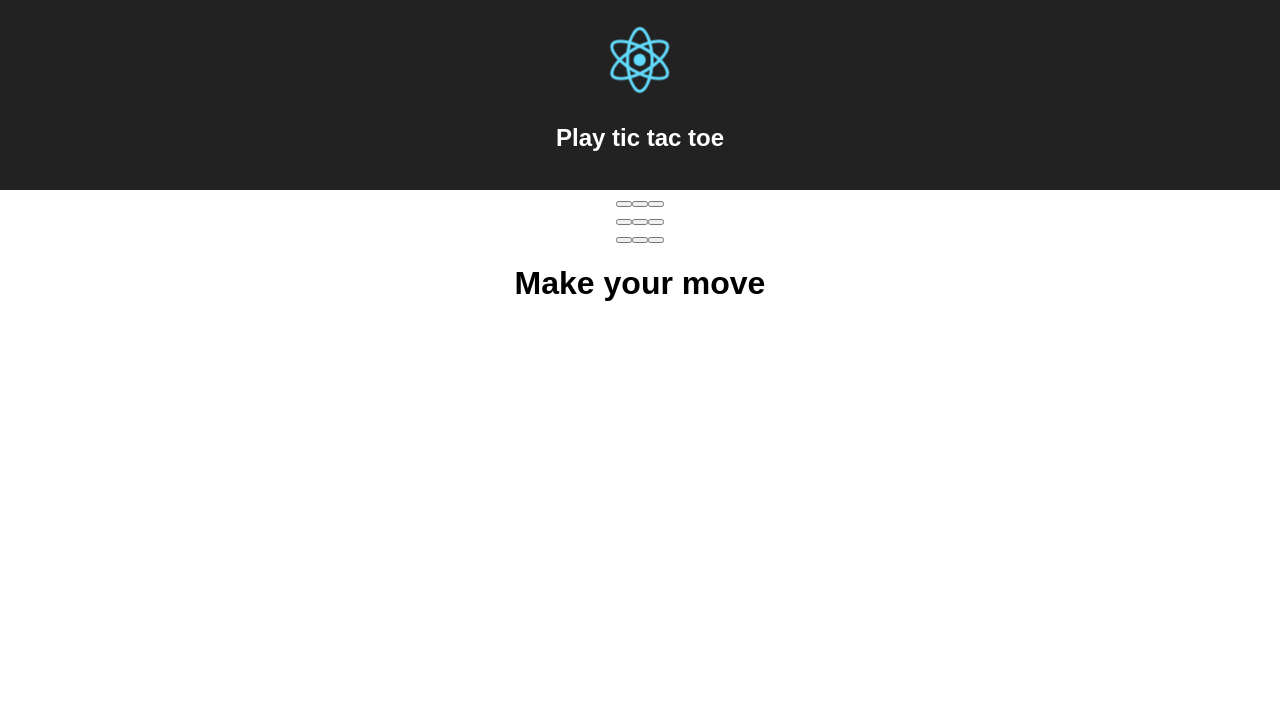
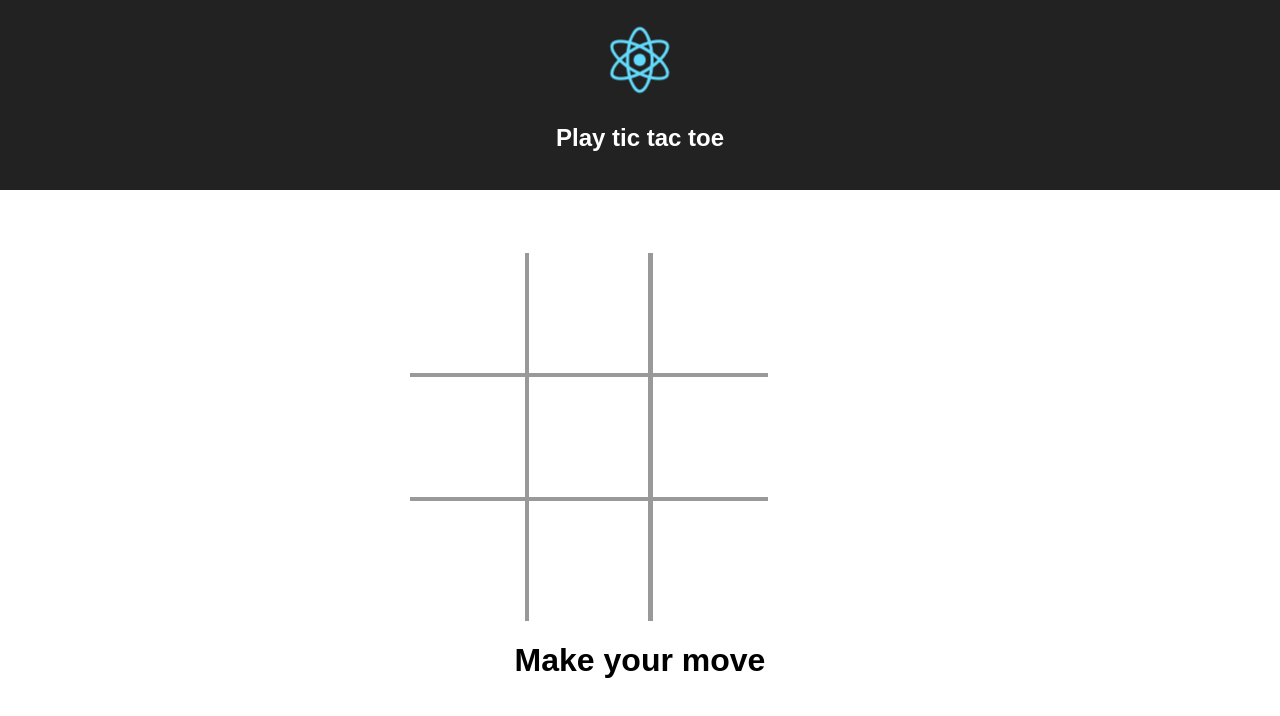
Before and after one commit to Jefferson-Faseler/React-tac-toe, a React (Create React App) app: page / in a window 1280 px wide. Shown: the top 716 px of the page. Built offline with nearby package versions, Linux system fonts and the light colour scheme.

Commit message:
Finalize styling for squares. Removed pressing effects.

```diff
--- a/src/App.js
+++ b/src/App.js
@@ -4,7 +4,7 @@ import './App.css';
 
 function Square(props) {
   return (
-    <button onClick={props.onClick} value={props.value}>{props.symbol}</button>
+    <button onClick={props.onClick} value={props.value} className={props.place}>{props.symbol}</button>
   )
 }
 
@@ -34,7 +34,6 @@ class Board extends React.Component {
     for (var line = 0; line < winConditions.length; line++) {
       const [a,b,c] = winConditions[line]
       if (this.state.symbols[a] && this.state.symbols[a] === this.state.symbols[b] && this.state.symbols[a] === this.state.symbols[c]) {
-        debugger
         return true
       }
     }
@@ -55,29 +54,30 @@ class Board extends React.Component {
     if (message) {
       this.setState({message: 'Game over'})
     } else {
-      this.setState({message: turn})
+      this.setState({message: !this.props.xIsNext ? 'X' : 'O'})
     }
   }
 
   render() {
     return (
       <div>
-        <div>
-        <Square value={0} onClick={this.handleClick} symbol={this.state.symbols[0]}/>
-        <Square value={1} onClick={this.handleClick} symbol={this.state.symbols[1]} />
-        <Square value={2} onClick={this.handleClick} symbol={this.state.symbols[2]} />
+      <div className="game-board">
+        <div className={"board-row"}>
+        <Square value={0} onClick={this.handleClick} symbol={this.state.symbols[0]} place={"square left"}/>
+        <Square value={1} onClick={this.handleClick} symbol={this.state.symbols[1]} place={"square"}/>
+        <Square value={2} onClick={this.handleClick} symbol={this.state.symbols[2]} place={"square right"}/>
         </div>
-        <div>
-        <Square value={3} onClick={this.handleClick} symbol={this.state.symbols[3]} />
-        <Square value={4} onClick={this.handleClick} symbol={this.state.symbols[4]} />
-        <Square value={5} onClick={this.handleClick} symbol={this.state.symbols[5]} />
+        <div className={"board-row center"}>
+        <Square value={3} onClick={this.handleClick} symbol={this.state.symbols[3]} place={"square left"}/>
+        <Square value={4} onClick={this.handleClick} symbol={this.state.symbols[4]} place={"square"}/>
+        <Square value={5} onClick={this.handleClick} symbol={this.state.symbols[5]} place={"square right"}/>
         </div>
-        <div>
-        <Square value={6} onClick={this.handleClick} symbol={this.state.symbols[6]} />
-        <Square value={7} onClick={this.handleClick} symbol={this.state.symbols[7]} />
-        <Square value={8} onClick={this.handleClick} symbol={this.state.symbols[8]} />
+        <div className={"board-row"}>
+        <Square value={6} onClick={this.handleClick} symbol={this.state.symbols[6]} place={"square left"}/>
+        <Square value={7} onClick={this.handleClick} symbol={this.state.symbols[7]} place={"square"}/>
+        <Square value={8} onClick={this.handleClick} symbol={this.state.symbols[8]} place={"square right"}/>
         </div>
-
+      </div>
       <h1>{this.state.message}</h1>
       </div>
     )
@@ -110,12 +110,14 @@ class App extends Component {
           <img src={logo} className="App-logo" alt="logo" />
           <h2>Play tic tac toe</h2>
         </div>
+        <div>
           <Board
           onEachClick={this.eachClick}
           computerPlaying={this.state.computerPlaying}
           xIsNext={this.state.xIsNext}
           />
         </div>
+      </div>
     );
   }
 }
--- a/src/index.css
+++ b/src/index.css
@@ -3,3 +3,74 @@ body {
   padding: 0;
   font-family: sans-serif;
 }
+
+.game-board {
+  width: 358px;
+  margin-left: 32%;
+  margin-top: 5%;
+}
+
+.board-row:after {
+  clear: both;
+  content: "";
+  display: table;
+}
+
+button {
+  background: none;
+  border: none;
+}
+
+button:focus {
+  outline: none;
+  border-style: outset;
+  border: none;
+}
+
+button:active {
+  outline: none;
+  border-style: outset;
+}
+
+.center {
+  border-top: 5px solid #999;
+  border-bottom: 5px solid #999;
+}
+
+.square {
+  background: #fff;
+  float: left;
+  font-size: 24px;
+  font-weight: bold;
+  line-height: 34px;
+  height: 120px;
+  margin-right: -1px;
+  margin-top: -1px;
+  padding: 0;
+  text-align: center;
+  width: 120px;
+}
+
+.square:focus {
+  outline: none;
+  border-style: outset;
+  border: none;
+}
+
+.left {
+  border-right: 5px solid #999;
+}
+
+.right {
+  border-left: 5px solid #999;
+}
+
+.left:focus {
+  border: none;
+  border-right: 5px solid #999;
+}
+
+.right:focus {
+  border: none;
+  border-left: 5px solid #999;
+}
```
Lines whose indentation alone changed are shown as unchanged.
